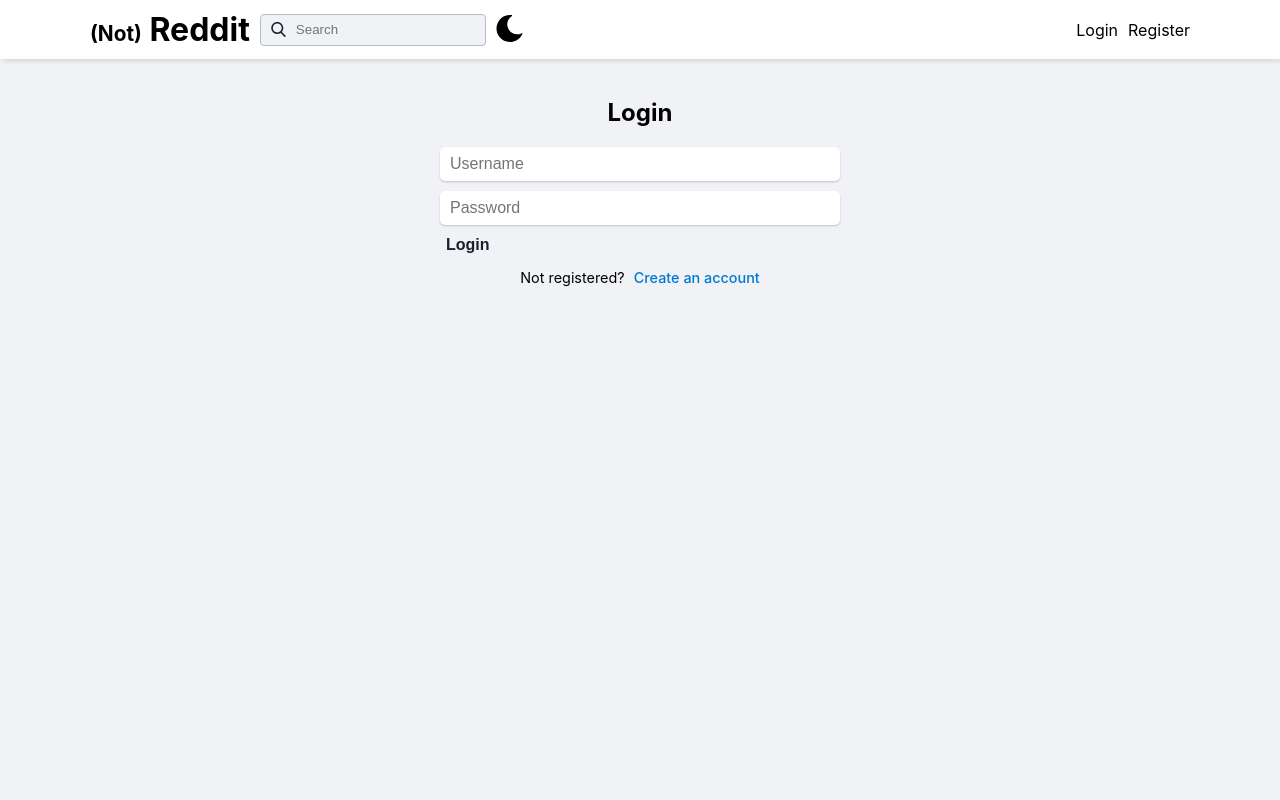
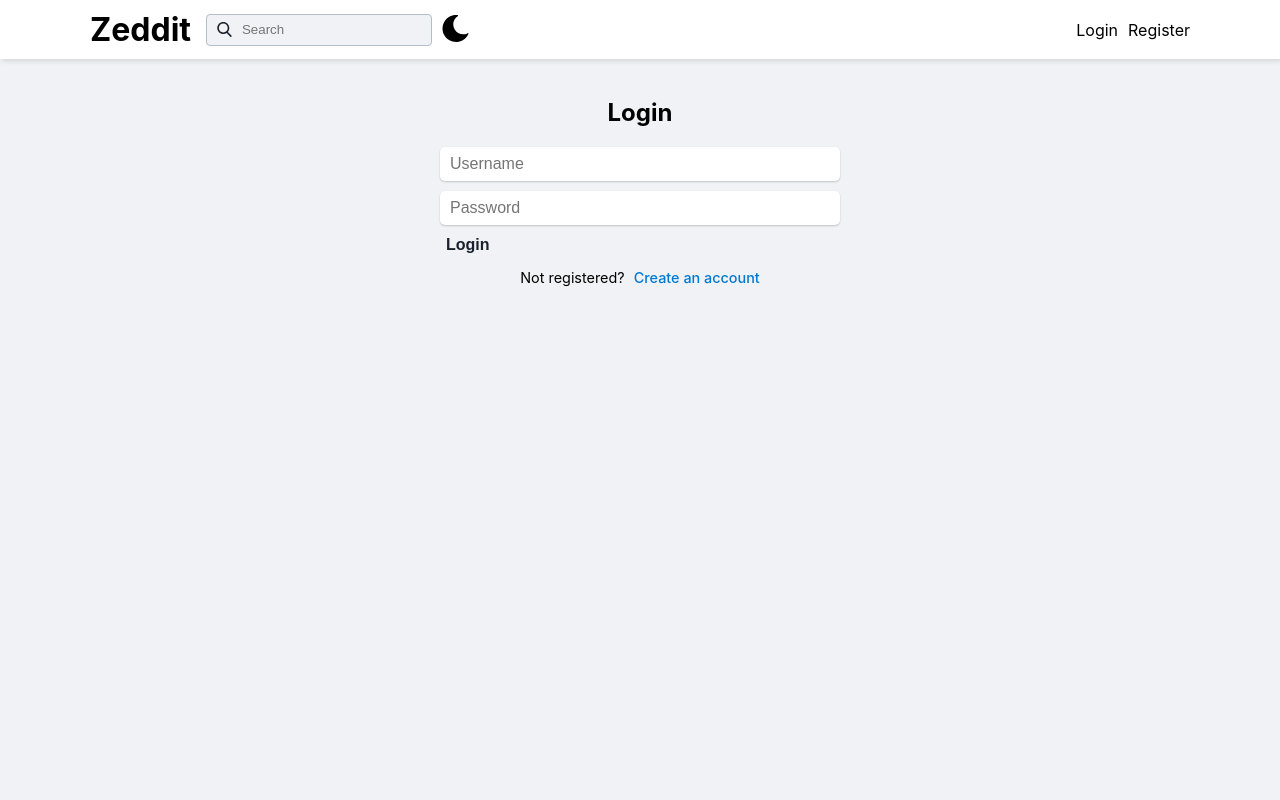
Before and after one commit to jacobbroughton/reddit-clone-client, a React (Create React App) app in the folder client/: page /login in a window 1280 px wide. Shown: the top 800 px of the page. Built offline with nearby package versions, Linux system fonts and the light colour scheme.

Commit message:
changed heroku links back to old domain so i dont break remotes

```diff
--- a/client/src/actions/nodeEnvActions.js
+++ b/client/src/actions/nodeEnvActions.js
@@ -2,7 +2,7 @@ export const getApiUrl = () => {
   let API_URL;
 
   if(process.env.NODE_ENV === "production") {
-    API_URL = "https://zeddit.herokuapp.com"
+    API_URL = "https://reddit-clone-jb.herokuapp.com"
   } else {
     API_URL = "http://localhost:5000"
   }
--- a/client/src/axios-config.js
+++ b/client/src/axios-config.js
@@ -1,10 +1,10 @@
 import axios from "axios"
 
 const instance = axios.create({
-    baseURL: process.env.NODE_ENV === "development" ? 'http://localhost:5000/' : 'https://zeddit.herokuapp.com/',
+    baseURL: process.env.NODE_ENV === "development" ? 'http://localhost:5000/' : 'https://reddit-clone-jb.herokuapp.com/',
     withCredentials: true
 })
 
-axios.defaults.baseURL = process.env.NODE_ENV === "development" ? 'http://localhost:5000/' : 'https://zeddit.herokuapp.com/'
+axios.defaults.baseURL = process.env.NODE_ENV === "development" ? 'http://localhost:5000/' : 'https://reddit-clone-jb.herokuapp.com/'
 
 export default instance
--- a/client/src/components/Navbar/Navbar.js
+++ b/client/src/components/Navbar/Navbar.js
@@ -29,9 +29,9 @@ const Navbar = () => {
     <nav className={`nav ${darkMode ? 'dark' : ''}`}>
       <div className={`nav-container`}>
         <div className={`home-search-darkicon`} >
-          <Link className={`nav-home-link`} to="/"><span className="not-span" onClick={() => {
+          <Link className={`nav-home-link`} to="/"><span onClick={() => {
               dispatch(setCurrentSubreddit(null))
-            }} >(Not)</span> Reddit</Link>
+            }} >Zeddit</span> </Link>
           <Search setSearchExpanded={setSearchExpanded} searchExpanded={searchExpanded}/>
 
           {!searchExpanded &&
--- a/client/src/components/Navbar/Navbar.scss
+++ b/client/src/components/Navbar/Navbar.scss
@@ -26,9 +26,10 @@
         font-weight: 700;
         font-size: 2rem;
         white-space: nowrap;
-        span {
-          font-size: 1.3rem;
-        }
+        margin-right: 5px;
+        // span {
+        //   font-size: 1.3rem;
+        // }
       }
 
 
```
